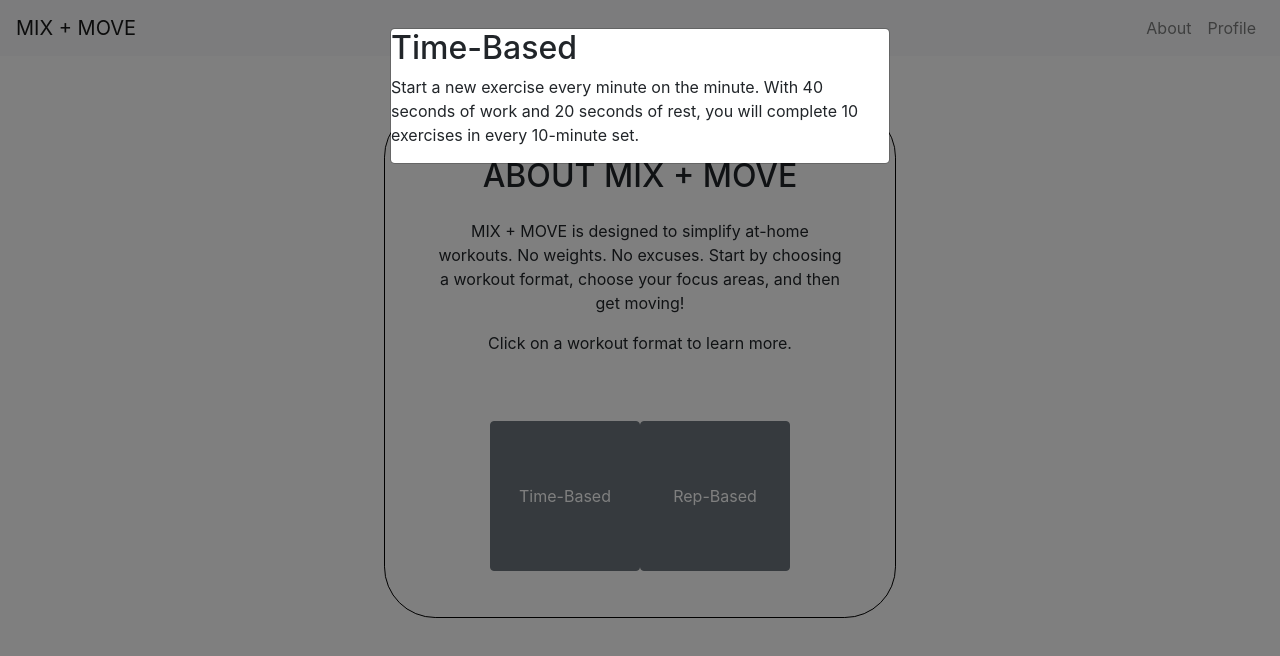
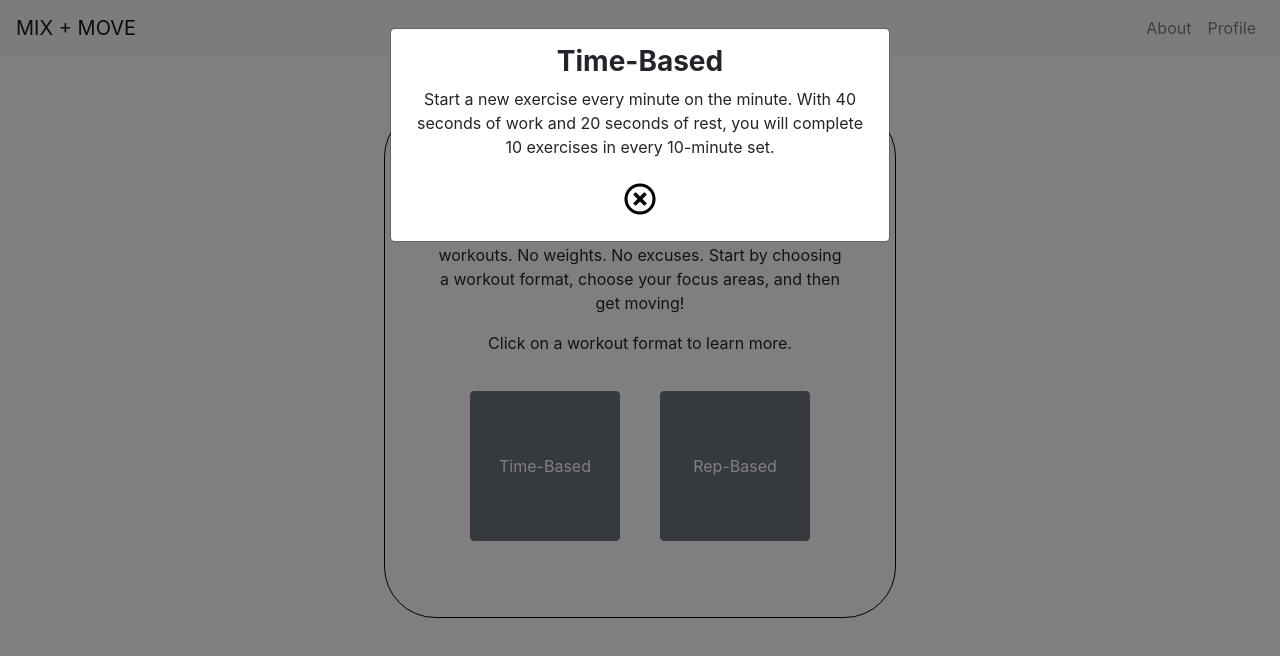
Before and after one commit to kaitvan/mix-and-move, a React (Create React App) app in the folder mixandmove.ui/: page /About in a window 1280 px wide. Both pictures are taken after a click on the button "Time-Based". Shown: the top 656 px of the page. Built offline with nearby package versions, Linux system fonts and the light colour scheme.

Commit message:
about view completed

```diff
--- a/mixandmove.ui/package.json
+++ b/mixandmove.ui/package.json
@@ -48,6 +48,7 @@
   },
   "devDependencies": {
     "@fortawesome/fontawesome-free": "^5.15.3",
+    "@fortawesome/react-fontawesome": "^0.1.14",
     "@types/react-router-dom": "^5.1.7",
     "@typescript-eslint/eslint-plugin": "^4.25.0",
     "@typescript-eslint/parser": "^4.25.0",
--- a/mixandmove.ui/src/Components/SimpleModal/index.tsx
+++ b/mixandmove.ui/src/Components/SimpleModal/index.tsx
@@ -2,9 +2,9 @@ import React, { useState } from 'react';
 import {
     Button,
     Modal,
+    ModalBody,
 } from 'reactstrap';
 import { SimpleModalProps } from '../../Helpers/Interfaces/SimpleModalInterfaces';
-import { FontAwesomeIcon } from '@fortawesome/react-fontawesome';
 
 const SimpleModal = ({buttonLabel, className, id, children }: SimpleModalProps): JSX.Element => {
 
@@ -16,8 +16,10 @@ const SimpleModal = ({buttonLabel, className, id, children }: SimpleModalProps):
         <div>
         <Button className={className} id={id} onClick={toggle}>{buttonLabel}</Button>
         <Modal isOpen={modal} toggle={toggle}>
-          {children}
-          <FontAwesomeIcon icon="times-circle" />
+          <ModalBody className='simple-modal'>
+            {children}
+            <button onClick={toggle} className="close-modal-button"><i className="far fa-times-circle"></i></button>
+          </ModalBody>
         </Modal>
       </div>
     )
--- a/mixandmove.ui/src/Styles/index.scss
+++ b/mixandmove.ui/src/Styles/index.scss
@@ -1,4 +1,5 @@
 @import '~bootstrap/scss/bootstrap';
+@import '~@fortawesome/fontawesome-free/css/all.min.css';
 
 body {
   margin: 0;
@@ -33,6 +34,19 @@ code {
   align-items: center;
   justify-content: center;
   font-weight: bold;
-  margin: auto;
-  margin-top: 50px;
+  margin: 20px;
 }
+
+.simple-modal {
+  text-align: center;
+  padding: 0 20px;
+  h3 {
+    font-weight: bold;
+  }
+}
+
+.close-modal-button {
+  background-color: inherit;
+  border: none;
+  font-size: 2rem;
+}
--- a/mixandmove.ui/src/Views/About.tsx
+++ b/mixandmove.ui/src/Views/About.tsx
@@ -12,11 +12,11 @@ class About extends Component {
                     <p>Click on a workout format to learn more.</p>
                     <div className="d-flex justify-content-center">
                         <SimpleModal buttonLabel='Time-Based' className='mini-bubble'>
-                            <h2>Time-Based</h2>
+                            <h3>Time-Based</h3>
                             <p>Start a new exercise every minute on the minute. With 40 seconds of work and 20 seconds of rest, you will complete 10 exercises in every 10-minute set.</p>
                         </SimpleModal>
                         <SimpleModal buttonLabel='Rep-Based' className='mini-bubble'>
-                            <h2>Rep-Based</h2>
+                            <h3>Rep-Based</h3>
                             <p>Start a new exercise every minute on the minute. Complete the reps required and then use the remainder of the minute to rest. Finish 10 exercises in every 10-minute set.</p>
                         </SimpleModal>
                         {/* <Button className="mini-bubble">Time-Based</Button>
```
